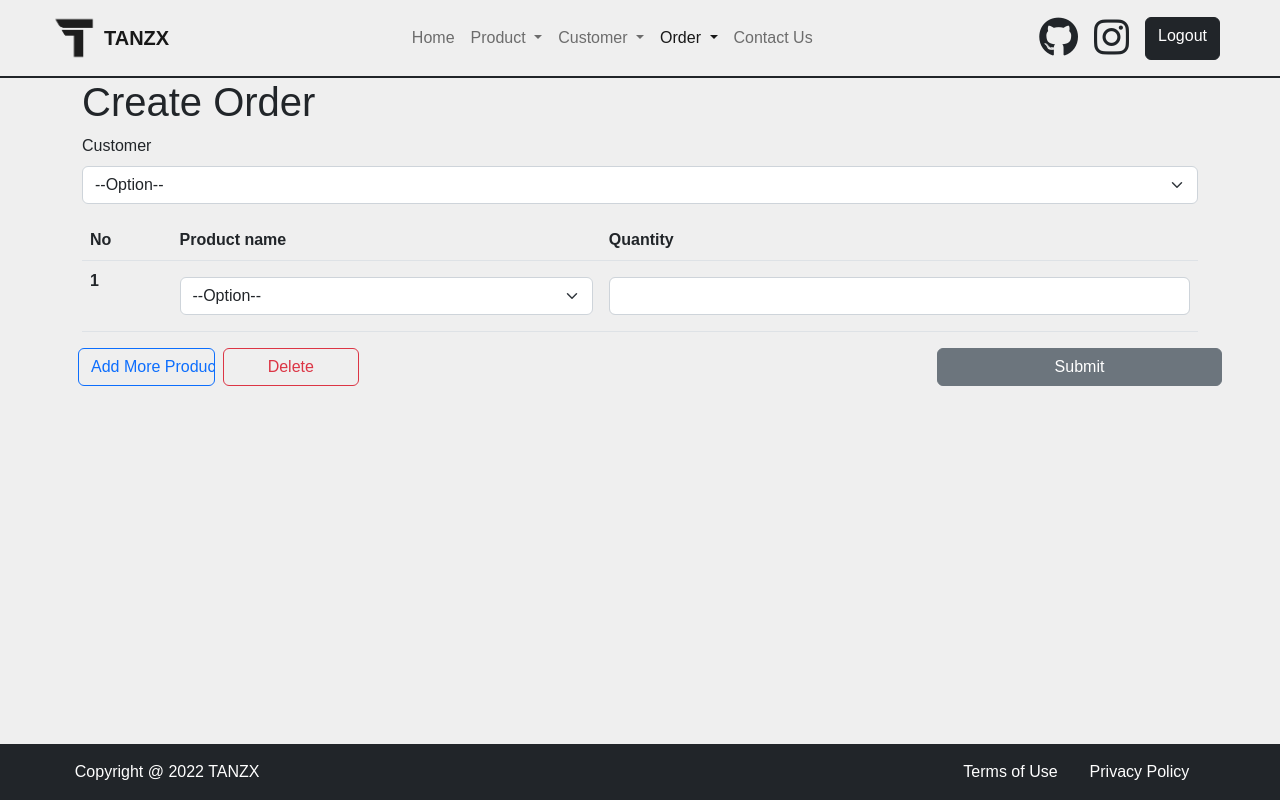
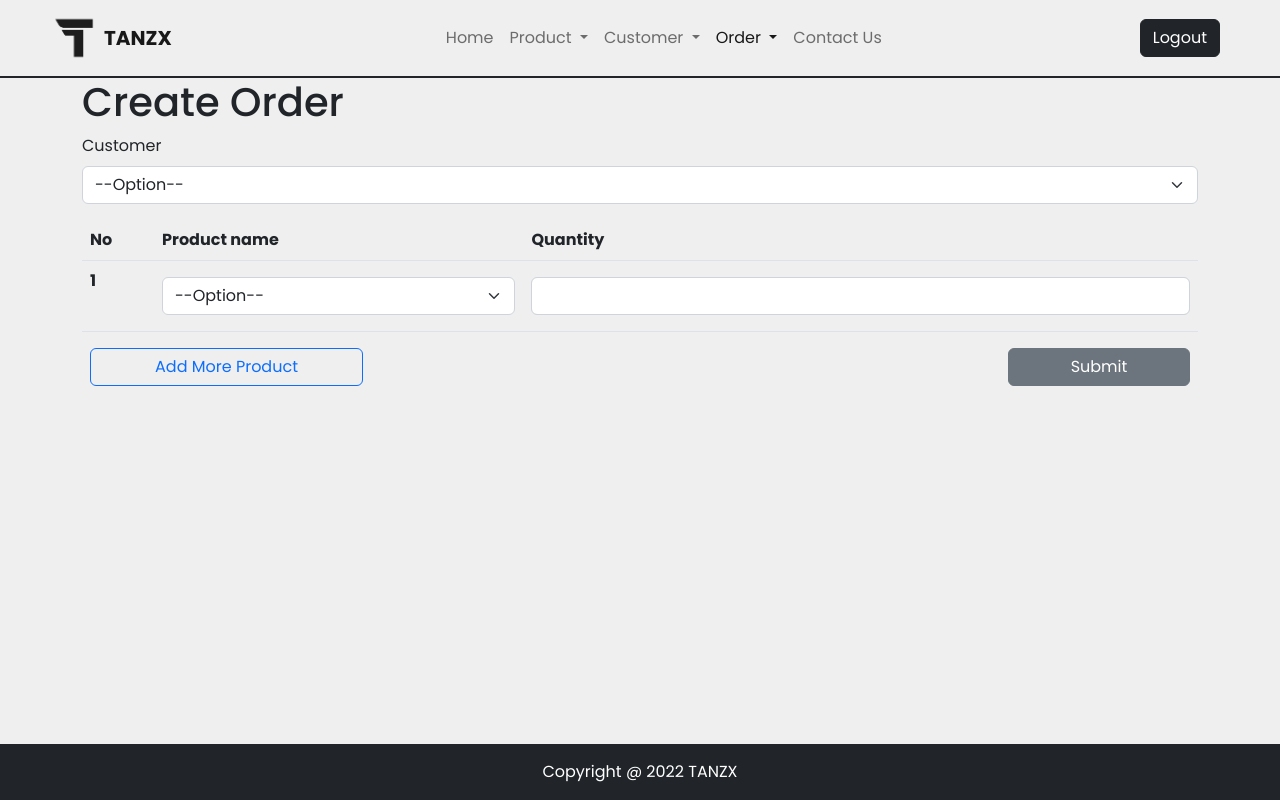
Before and after one commit to tanzhenxun/tanzhenxun.github.io, a PHP site: page /order_create.php in a window 1280 px wide. Run offline with PHP 8.4, Linux system fonts and the light colour scheme; the visitor is signed in with stand-in values (Sample User, id 1); tables that the repository leaves empty or names only in its code hold one stand-in row (values such as "Sample post"); some libraries are stand-ins or nearby versions.

Commit message:
Add font style

```diff
--- a/project/customer_create.php
+++ b/project/customer_create.php
@@ -12,6 +12,7 @@
     <!-- Latest compiled and minified Bootstrap CSS -->
     <script src="https://kit.fontawesome.com/f9f6f2f33c.js" crossorigin="anonymous"></script>
     <link href="https://cdn.jsdelivr.net/npm/bootstrap@5.2.2/dist/css/bootstrap.min.css" rel="stylesheet" integrity="sha384-Zenh87qX5JnK2Jl0vWa8Ck2rdkQ2Bzep5IDxbcnCeuOxjzrPF/et3URy9Bv1WTRi" crossorigin="anonymous">
+    <link href="https://fonts.googleapis.com/css2?family=Poppins:wght@300;400;500;600;700&display=swap" rel="stylesheet">
     <link rel="stylesheet" href="css/index.css">
 
 </head>
--- a/project/customer_read.php
+++ b/project/customer_read.php
@@ -12,6 +12,7 @@
     <!-- Latest compiled and minified Bootstrap CSS -->
     <script src="https://kit.fontawesome.com/f9f6f2f33c.js" crossorigin="anonymous"></script>
     <link href="https://cdn.jsdelivr.net/npm/bootstrap@5.2.2/dist/css/bootstrap.min.css" rel="stylesheet" integrity="sha384-Zenh87qX5JnK2Jl0vWa8Ck2rdkQ2Bzep5IDxbcnCeuOxjzrPF/et3URy9Bv1WTRi" crossorigin="anonymous">
+    <link href="https://fonts.googleapis.com/css2?family=Poppins:wght@300;400;500;600;700&display=swap" rel="stylesheet">
     <link rel="stylesheet" href="css/index.css">
 </head>
 
--- a/project/customer_read_one.php
+++ b/project/customer_read_one.php
@@ -12,6 +12,7 @@
     <!-- Latest compiled and minified Bootstrap CSS -->
     <script src="https://kit.fontawesome.com/f9f6f2f33c.js" crossorigin="anonymous"></script>
     <link href="https://cdn.jsdelivr.net/npm/bootstrap@5.2.2/dist/css/bootstrap.min.css" rel="stylesheet" integrity="sha384-Zenh87qX5JnK2Jl0vWa8Ck2rdkQ2Bzep5IDxbcnCeuOxjzrPF/et3URy9Bv1WTRi" crossorigin="anonymous">
+    <link href="https://fonts.googleapis.com/css2?family=Poppins:wght@300;400;500;600;700&display=swap" rel="stylesheet">
     <link rel="stylesheet" href="css/index.css">
 </head>
 <body>
--- a/project/home.php
+++ b/project/home.php
@@ -12,6 +12,7 @@
     <!-- Latest compiled and minified Bootstrap CSS -->
     <script src="https://kit.fontawesome.com/f9f6f2f33c.js" crossorigin="anonymous"></script>
     <link href="https://cdn.jsdelivr.net/npm/bootstrap@5.2.2/dist/css/bootstrap.min.css" rel="stylesheet" integrity="sha384-Zenh87qX5JnK2Jl0vWa8Ck2rdkQ2Bzep5IDxbcnCeuOxjzrPF/et3URy9Bv1WTRi" crossorigin="anonymous">
+    <link href="https://fonts.googleapis.com/css2?family=Poppins:wght@300;400;500;600;700&display=swap" rel="stylesheet">
     <link href="css/index.css" rel="stylesheet">
 </head>
 
@@ -26,7 +27,7 @@
                 <img src="images/Web-Development-Illustration.svg" alt="" >
             </div>-->
             <div class="header-text text-center">
-                <div class="fw-bold fs-1">Welcome Page</div>
+                <div class="fw-bold fs-1">Welcome <?php echo $_SESSION['login'] ?> Page</div>
             </div>
         </div>
         <?php
@@ -197,7 +198,7 @@
                                     extract($row_topsell);
                                     echo "<tr>";
                                     echo "<th class=\"text-center\">$count</th>";
-                                    echo "<th>$name</th>";
+                                    echo "<th><a href=\"product_read_one.php?id={$id}\" class=\"text-black\">$name</a></th>";
                                     echo "<th>$total_quantity</th>";
                                     echo "</tr>";
                                     $count++;
--- a/project/login.php
+++ b/project/login.php
@@ -71,7 +71,7 @@
                                             if (md5($pass) == $password) {
                                                 if ($account_status == "active") { // === check the datatype and value like "1" check string(datatype) and 1(value) (== check value like check "1" just 1 (value))
                                                     header("Location: home.php");
-                                                    $_SESSION['login'] = true;
+                                                    $_SESSION['login'] = $firstname." ".$lastname;
                                                 } else {
                                                     echo "<div class='alert alert-danger'>Your Account is suspended</div>";
                                                 }
@@ -97,6 +97,7 @@
 
                                 <div class="mt-3 mb-3 text-muted">Don't have an account? <a href="register.php" class=" text-dark">Signup now</a></div>
 
+                                <a href="contact.php" class="text-dark"> Contact Us</a>
                                 <p class="mt-3 mb-3 text-muted">&copy; 2022 TANZX</p>
                             </div>
                         </div>
--- a/project/navtop.php
+++ b/project/navtop.php
@@ -45,9 +45,7 @@
 
                 <a class="nav-link <?php if($web_name=="contact.php"){echo "active";}?>" href="contact.php">Contact Us</a>
             </div>
-            <div class="navbar-brand d-flex align-center">
-                <a href="https://github.com/tanzhenxun" class=" text-dark me-3"><i class="fa-brands fa-github fa-2x"></i></a>
-                <a href="https://www.instagram.com/tan315_x18/?hl=en" class=" text-dark me-3"><i class="fa-brands fa-instagram fa-2x"></i></a>
+            <div class="navbar-brand d-flex align-center ">
                 <a href="logout.php" class="btn btn-dark">Logout</a>
             </div>
         </div>
--- a/project/order_create.php
+++ b/project/order_create.php
@@ -13,6 +13,7 @@
     <!-- Latest compiled and minified Bootstrap CSS -->
     <script src="https://kit.fontawesome.com/f9f6f2f33c.js" crossorigin="anonymous"></script>
     <link href="https://cdn.jsdelivr.net/npm/bootstrap@5.2.2/dist/css/bootstrap.min.css" rel="stylesheet" integrity="sha384-Zenh87qX5JnK2Jl0vWa8Ck2rdkQ2Bzep5IDxbcnCeuOxjzrPF/et3URy9Bv1WTRi" crossorigin="anonymous">
+    <link href="https://fonts.googleapis.com/css2?family=Poppins:wght@300;400;500;600;700&display=swap" rel="stylesheet">
     <link rel="stylesheet" href="css/index.css">
 </head>
 
@@ -242,23 +243,18 @@
                 </tbody>
             </table>
             <div class="row text-center d-flex justify-content-md-between justify-content-center">
-                <div class="d-flex row col-md-6 col-12">
-                    <input type="button" value="Add More Product" class="add_one btn btn-outline-primary mb-3 col-lg-3 col-md-6 col-sm-8 col-12 mx-md-2 mx-0" />
-                    <input type="button" value="Delete" class="delete_one btn btn-outline-danger mb-3 col-lg-3 col-md-4 col-sm-6 col-12" />
+                <div class="col-md-6 col-12 text-lg-start text-center">
+                    <input type="button" value="Add More Product" class="add_one btn btn-outline-primary mb-3 mx-md-2 mx-0 col-lg-6 col-12" />
                 </div>
-                <button type="submit" onclick="checkDuplicate()" class="row btn btn-secondary mb-3 col-md-3 col-12 ">Submit</button>
+                <div class="col-md-6 col-12  text-lg-end text-center">
+                <button type="submit" onclick="checkDuplicate()" class="row btn btn-secondary mb-3 mx-md-2 mx-0 col-lg-4 col-12">Submit</button>
+                </div>
             </div>
         </form>
     </div> <!-- end .container -->
-    <footer class="container-fluid py-3 bg-dark">
-        <div class="m-auto foot-size d-sm-flex d-block justify-content-between text-white">
-            <div class="text-sm-start text-center">Copyright @ 2022 TANZX</div>
-            <div class="d-flex justify-content-evenly">
-                <div class="mx-3">Terms of Use</div>
-                <div class="mx-3">Privacy Policy</div>
-            </div>
-        </div>
-    </footer>
+    <?php
+    include 'footer.php';
+    ?>
     <!-- confirm delete record will be here -->
     <script src="https://cdn.jsdelivr.net/npm/bootstrap@5.2.2/dist/js/bootstrap.bundle.min.js" integrity="sha384-OERcA2EqjJCMA+/3y+gxIOqMEjwtxJY7qPCqsdltbNJuaOe923+mo//f6V8Qbsw3" crossorigin="anonymous"></script>
     <script>
--- a/project/order_read.php
+++ b/project/order_read.php
@@ -11,6 +11,7 @@
     <!-- Latest compiled and minified Bootstrap CSS -->
     <script src="https://kit.fontawesome.com/f9f6f2f33c.js" crossorigin="anonymous"></script>
     <link href="https://cdn.jsdelivr.net/npm/bootstrap@5.2.2/dist/css/bootstrap.min.css" rel="stylesheet" integrity="sha384-Zenh87qX5JnK2Jl0vWa8Ck2rdkQ2Bzep5IDxbcnCeuOxjzrPF/et3URy9Bv1WTRi" crossorigin="anonymous">
+    <link href="https://fonts.googleapis.com/css2?family=Poppins:wght@300;400;500;600;700&display=swap" rel="stylesheet">
     <link rel="stylesheet" href="css/index.css">
 </head>
 
--- a/project/order_read_one.php
+++ b/project/order_read_one.php
@@ -11,6 +11,7 @@
     <!-- Latest compiled and minified Bootstrap CSS -->
     <script src="https://kit.fontawesome.com/f9f6f2f33c.js" crossorigin="anonymous"></script>
     <link href="https://cdn.jsdelivr.net/npm/bootstrap@5.2.2/dist/css/bootstrap.min.css" rel="stylesheet" integrity="sha384-Zenh87qX5JnK2Jl0vWa8Ck2rdkQ2Bzep5IDxbcnCeuOxjzrPF/et3URy9Bv1WTRi" crossorigin="anonymous">
+    <link href="https://fonts.googleapis.com/css2?family=Poppins:wght@300;400;500;600;700&display=swap" rel="stylesheet">
     <link rel="stylesheet" href="css/index.css">
 </head>
 
--- a/project/order_update.php
+++ b/project/order_update.php
@@ -12,6 +12,7 @@
     <!-- Latest compiled and minified Bootstrap CSS -->
     <script src="https://kit.fontawesome.com/f9f6f2f33c.js" crossorigin="anonymous"></script>
     <link href="https://cdn.jsdelivr.net/npm/bootstrap@5.2.2/dist/css/bootstrap.min.css" rel="stylesheet" integrity="sha384-Zenh87qX5JnK2Jl0vWa8Ck2rdkQ2Bzep5IDxbcnCeuOxjzrPF/et3URy9Bv1WTRi" crossorigin="anonymous">
+    <link href="https://fonts.googleapis.com/css2?family=Poppins:wght@300;400;500;600;700&display=swap" rel="stylesheet">
     <link rel="stylesheet" href="css/index.css">
     <title>Product Update</title>
     <!-- Latest compiled and minified Bootstrap CSS -->
```
Also changed, not shown: project/contact.php (+8 -3 lines), project/customer_update.php (+14 -18 lines), project/product_create.php (+4 -9 lines), project/product_read.php (+4 -9 lines), project/product_read_one.php (+4 -9 lines), project/product_update.php (+4 -9 lines), project/record.php (deleted, +0 -97 lines).
